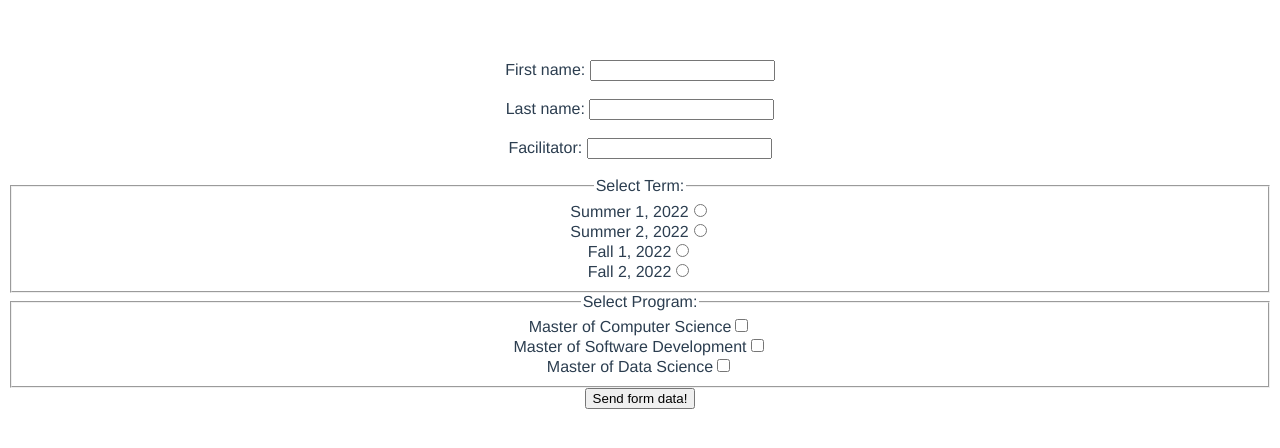
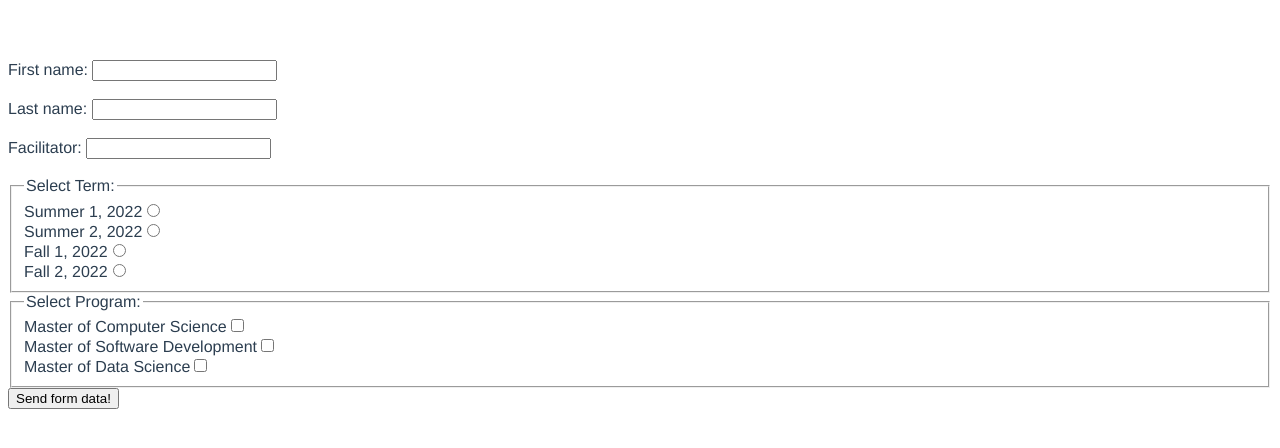
Before and after one commit to MichaelKramerGuitar/VueForm, a Vue app: page / in a window 1280 px wide. Shown: the top 448 px of the page. Built offline with nearby package versions, Linux system fonts and the light colour scheme.

Commit message:
form almost working

```diff
--- a/package.json
+++ b/package.json
@@ -13,6 +13,7 @@
     "axios": "^0.27.2",
     "core-js": "^3.6.5",
     "cors": "^2.8.5",
+    "form-data": "^4.0.0",
     "vue": "^2.6.11"
   },
   "devDependencies": {
--- a/src/assets/styles/style.css
+++ b/src/assets/styles/style.css
@@ -1,4 +1,7 @@
 
+* {
+    text-align: left;
+}
 .bar {
 
     color: darkred;
--- a/src/components/MyForm.vue
+++ b/src/components/MyForm.vue
@@ -1,11 +1,11 @@
 <template>
   <form v-on:submit.prevent="formSubmit">
     <label for="firstName">First name: </label>
-    <input type="text" id="firstName" name="firstName" v-model="form.firstName"><br><br>
+    <input type="text" id="firstName" name="firstName" v-model="form.firstName" required><br><br>
     <label for="lastName">Last name: </label>
-    <input type="text" id="lastName" name="lastName" v-model="form.lastName"><br><br>
+    <input type="text" id="lastName" name="lastName" v-model="form.lastName" required><br><br>
     <label for="facilitator">Facilitator: </label>
-    <input type="text" id="facilitator" name="facilitator" v-model="form.facilitator"><br><br>
+    <input type="text" id="facilitator" name="facilitator" v-model="form.facilitator" required><br><br>
     <fieldset>
       <legend>Select Term:</legend>
       <label for="term1">Summer 1, 2022</label>
@@ -58,7 +58,8 @@ export default {
         lastName: '',
         facilitator: '',
         term: '',
-        program: []
+        program: [],
+
       },
       facilitators: ["Josh Hanson", "Fazil Harroon", "Christian Hur"],
       formErrors: []
@@ -89,14 +90,23 @@ export default {
       }
       if (!this.formErrors.length) { // if no errors in the form
         let url = 'https://bucs601.com/submit.php'
-        axios.post(url, this.form)
-            .then((res) => {
-              alert('form submitted ' + res)
-              //window.location = url
-            })
-            .catch((error) => {
-              alert(error)
-            })
+        const FormData = require('form-data');
+        let bodyFormData = new FormData();
+        bodyFormData.append('firstName', this.form.firstName)
+        bodyFormData.append('lastName', this.form.lastName)
+        bodyFormData.append('facilitator', this.form.facilitator)
+        axios({
+          method: "post",
+          url: url,
+          data: bodyFormData,
+          headers: { "Content-Type": "multipart/form-data" },
+        })
+        .then(function(res){
+          alert('form submitted ' + res)
+        })
+        .catch(function(error) {
+          alert(error);
+        });
       }
     },
     checkFacilitator() {
@@ -132,6 +142,16 @@ export default {
     highlightGood(element) {
       element.style.border = "2px solid green";
     }
+  },
+  computed: {
+    axiosParams() {
+      const FormData = require('form-data');
+      const form = new FormData();
+      form.append('firstName', this.form.firstName);
+      form.append('lastName', this.form.lastName);
+      form.append('facilitator', this.form.facilitator)
+      return form;
+    }
   }
 }
 </script>
```
Also changed, not shown: 1 other file (tests, documents, lock files or other folders).
